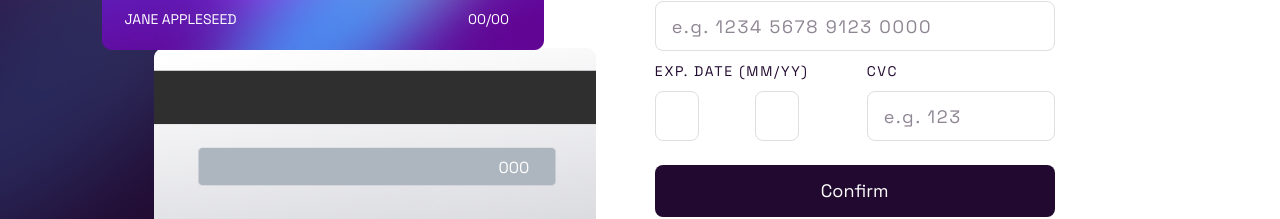
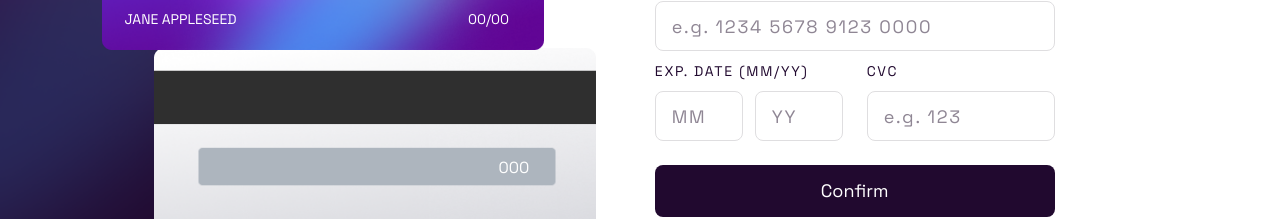
Before and after one commit to bisoladev/Interactive-card-details-form, a React (Vite) app: page / in a window 1280 px wide. Shown: the part 352-571 px from the top of the page. Built offline with nearby package versions, Linux system fonts and the light colour scheme.

Commit message:
Form validation completed

```diff
--- a/src/App.tsx
+++ b/src/App.tsx
@@ -1,8 +1,6 @@
 /* eslint-disable react/jsx-props-no-spreading */
 import { useState } from 'react';
-import { z } from 'zod';
 import { useForm } from 'react-hook-form';
-import { zodResolver } from '@hookform/resolvers/zod';
 
 function App() {
   const [confirmed, setConfirmed] = useState(false);
@@ -12,30 +10,21 @@ function App() {
   const [year, setYear] = useState('');
   const [cvc, setCvc] = useState('');
 
-  // type FormData = {
-  //   cardName: string;
-  //   cardNumber: number;
-  //   expiryMonth: number;
-  //   expiryYear: number;
-  //   cvc: number;
-  // };
-
-  const schema = z.object({
-    cardName: z.string().min(2).max(26),
-    cardNumber: z.number(),
-    expiryMonth: z.number(),
-    expiryYear: z.number(),
-    cvc: z.number(),
-  });
-
-  type FormData = z.infer<typeof schema>;
+  type FormData = {
+    cardName: string;
+    cardNumber: number;
+    expiryMonth: number;
+    expiryYear: number;
+    cvc: number;
+  };
 
   const {
     register,
+    formState: { errors },
     handleSubmit,
-    formState: { errors },
+    reset,
   } = useForm<FormData>({
-    resolver: zodResolver(schema),
+    criteriaMode: 'all',
   });
 
   const handleCardNumberChange = (e: React.ChangeEvent<HTMLInputElement>) => {
@@ -53,6 +42,12 @@ function App() {
 
   const submitForm = () => {
     setConfirmed(true);
+    setName('');
+    setNumber('');
+    setMonth('');
+    setYear('');
+    setCvc('');
+    reset();
   };
 
   return (
@@ -119,6 +114,7 @@ function App() {
                     }`}
                     maxLength={26}
                     {...register('cardName', {
+                      required: 'This is required.',
                       onChange: (e) => {
                         setName(e.target.value);
                       },
@@ -139,12 +135,19 @@ function App() {
                     className={`form-control block w-full ${
                       errors.cardNumber ? 'border-red-500' : ''
                     }`}
-                    // onChange={handleCardNumberChange}
                     value={number}
                     maxLength={19}
-                    minLength={2}
                     {...register('cardNumber', {
-                      valueAsNumber: true,
+                      required: 'This is required.',
+                      pattern: {
+                        value: /^[\d\s]+$/,
+                        message: 'This input is number only.',
+                      },
+                      minLength: {
+                        value: 19,
+                        message: 'Incomplete digits.',
+                      },
+                      // valueAsNumber: true,
                       onChange: handleCardNumberChange,
                     })}
                   />
@@ -160,15 +163,20 @@ function App() {
                     <div className="flex gap-3">
                       <div>
                         <input
-                          type="number"
+                          type="text"
                           id="month"
                           placeholder="MM"
-                          className={`form-control w-1/2 ${
+                          className={`form-control w-full ${
                             errors.expiryMonth ? 'border-red-500' : ''
                           }`}
-                          // onChange={(e) => setMonth(e.target.value)}
+                          maxLength={2}
                           {...register('expiryMonth', {
-                            valueAsNumber: true,
+                            // valueAsNumber: true,
+                            required: 'Cant be blank.',
+                            pattern: {
+                              value: /^(0[1-9]|1[0-2])$/,
+                              message: 'Enter a valid month (01-12).',
+                            },
                             onChange: (e) => {
                               setMonth(e.target.value);
                             },
@@ -182,15 +190,20 @@ function App() {
                       </div>
                       <div>
                         <input
-                          type="number"
+                          type="text"
                           id="name"
                           placeholder="YY"
-                          className={`form-control w-1/2 ${
+                          maxLength={2}
+                          className={`form-control w-full ${
                             errors.expiryYear ? 'border-red-500' : ''
                           }`}
-                          // onChange={(e) => setYear(e.target.value);
                           {...register('expiryYear', {
-                            valueAsNumber: true,
+                            // valueAsNumber: true,
+                            required: 'Cant be blank.',
+                            pattern: {
+                              value: /^(1[0-9]|30)$/,
+                              message: 'Enter a valid year.',
+                            },
                             onChange: (e) => {
                               setYear(e.target.value);
                             },
@@ -209,15 +222,20 @@ function App() {
                   <label htmlFor="cvc" className="label">
                     cvc
                     <input
-                      type="number"
+                      type="text"
                       id="cvc"
                       placeholder="e.g. 123"
+                      maxLength={3}
                       className={`form-control block w-full ${
-                        errors.expiryYear ? 'border-red-500' : ''
+                        errors.cvc ? 'border-red-500' : ''
                       }`}
-                      // onChange={(e) => setCvc(e.target.value)}
                       {...register('cvc', {
-                        valueAsNumber: true,
+                        // valueAsNumber: true,
+                        required: 'Cant be blank.',
+                        minLength: {
+                          value: 3,
+                          message: 'Invalid cvc.',
+                        },
                         onChange: (e) => {
                           setCvc(e.target.value);
                         },
@@ -233,7 +251,6 @@ function App() {
                 <button
                   type="submit"
                   className="w-full rounded-lg bg-violet py-3 text-lg text-white"
-                  // onClick={() => setConfirmed(true)}
                 >
                   Confirm
                 </button>
```
